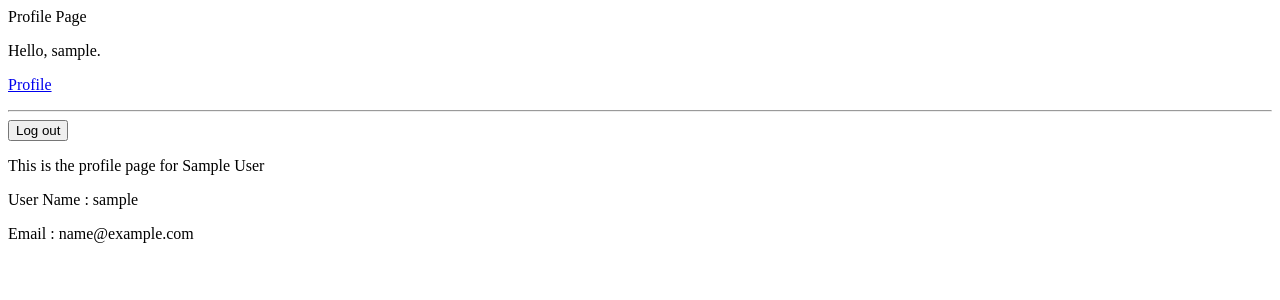
After one commit to connerymacrae/NMacRaePhoto, a Django app: page /accounts/profile/ in a window 1280 px wide. The commit adds this page. Shown: the top 300 px of the page. Run offline with Django 4.2, Linux system fonts and the light colour scheme; the visitor is signed in with stand-in values (Sample User, id 1).

Commit message:
profile page added
added profile page, user first and last name

```diff
--- a/accounts/forms.py
+++ b/accounts/forms.py
@@ -4,9 +4,11 @@ from django.contrib.auth.models import User
 
 
 class UserRegisterForm(UserCreationForm):
+    first_name = forms.CharField
+    last_name = forms.CharField
     username = forms.CharField()
     email = forms.EmailField()
 
     class Meta:
         model = User
-        fields = ['username', 'email', 'password1', 'password2']
+        fields = ['first_name', 'last_name', 'username', 'email', 'password1', 'password2']
--- /dev/null
+++ b/accounts/templates/registration/profile.html
@@ -0,0 +1,11 @@
+{% extends 'base.html' %}
+
+{% block title %}Profile Page{% endblock title %}
+{% block content %}
+        <p>This is the profile page for {{user.first_name}} {{user.last_name}}</p>
+
+        <p>User Name : {{ user.username }}</p>
+        <p>Email : {{ user.email }}</p>
+
+
+{% endblock content %}
--- a/accounts/urls.py
+++ b/accounts/urls.py
@@ -8,5 +8,6 @@ app_name = 'accounts'
 urlpatterns = [
     # Include default auth urls
     path('', include('django.contrib.auth.urls')),
-    path('register/', views.register, name='register')
+    path('register/', views.register, name='register'),
+    path('profile/', views.profile, name='user-profile')
 ]
--- a/accounts/views.py
+++ b/accounts/views.py
@@ -1,6 +1,8 @@
 from django.shortcuts import render, redirect
 from django.contrib.auth import login
 from accounts.forms import UserRegisterForm
+from django.contrib.auth.decorators import login_required
+from django.contrib.auth.models import User, UserManager
 
 
 def register(request):
@@ -16,3 +18,13 @@ def register(request):
 
     context = {'form': form}
     return render(request, 'registration/register.html', context)
+
+@login_required
+def profile(request):
+    return render(request, 'registration/profile.html')
+
+'''def profile(request):
+    username = User.objects.username()
+    useremail = User.objects.email()
+    context = {'username': username, 'useremail': useremail}
+    return render(request, 'registration/profile.html', context=context)'''
--- a/photomanager/templates/base.html
+++ b/photomanager/templates/base.html
@@ -2,9 +2,10 @@
 <html lang="en">
   <head>
     {% block title %}
-      <title>Welcome to the Photography Repository</title>
+      <title>The Photography Repository</title>
     {% endblock %}
     <meta charset="utf-8" />
+   {% comment %}
     <meta name="viewport" content="width=device-width, initial-scale=1" />
     <link href="https://cdn.jsdelivr.net/npm/bootstrap@5.3.2/dist/css/bootstrap.min.css"
       rel="stylesheet"
@@ -13,11 +14,9 @@
     <!-- Add additional CSS in static file -->
     {% load static %}
     <link rel="stylesheet" href="{% static 'css/styles.css' %}"/>
+   {% endcomment %}
   </head>
   <body>
-    <div class="container-fluid">
-      <div class="row">
-        <div class="col-sm-8">
       <p>
          {% if user.is_authenticated %}
              Hello, {{ user.username }}.
@@ -26,8 +25,16 @@
              <a href="{% url 'accounts:login' %}">Log in</a>
          {%  endif %}
       </p>
-        </div>
-      </div>
-    </div>
-    <script src="https://cdn.jsdelivr.net/npm/bootstrap@5.3.3/dist/js/bootstrap.bundle.min.js" integrity="sha384-YvpcrYf0tY3lHB60NNkmXc5s9fDVZLESaAA55NDzOxhy9GkcIdslK1eN7N6jIeHz" crossorigin="anonymous"></script>
+      <p>
+          {% if user.is_authenticated %}
+              <a href="{% url 'accounts:user-profile' %}">Profile</a>
+              <hr />
+              <form action="{% url 'accounts:logout' %}" method="post">
+                  {% csrf_token %}
+                  <button name="submit">Log out</button>
+              </form>
+          {% endif %}
+      </p>
   </body>
+
+{% block content %}{% endblock content %}
--- a/photomanager/templates/index.html
+++ b/photomanager/templates/index.html
@@ -1,3 +1,4 @@
+{% extends 'base.html' %}
 {% comment %}
 {% extends "base_generic.html" %}
 
@@ -31,4 +32,3 @@
     {% endif %}
 {% endblock %}
 {% endcomment %}
-{% extends 'base.html' %}
```
Lines whose indentation alone changed are shown as unchanged.
